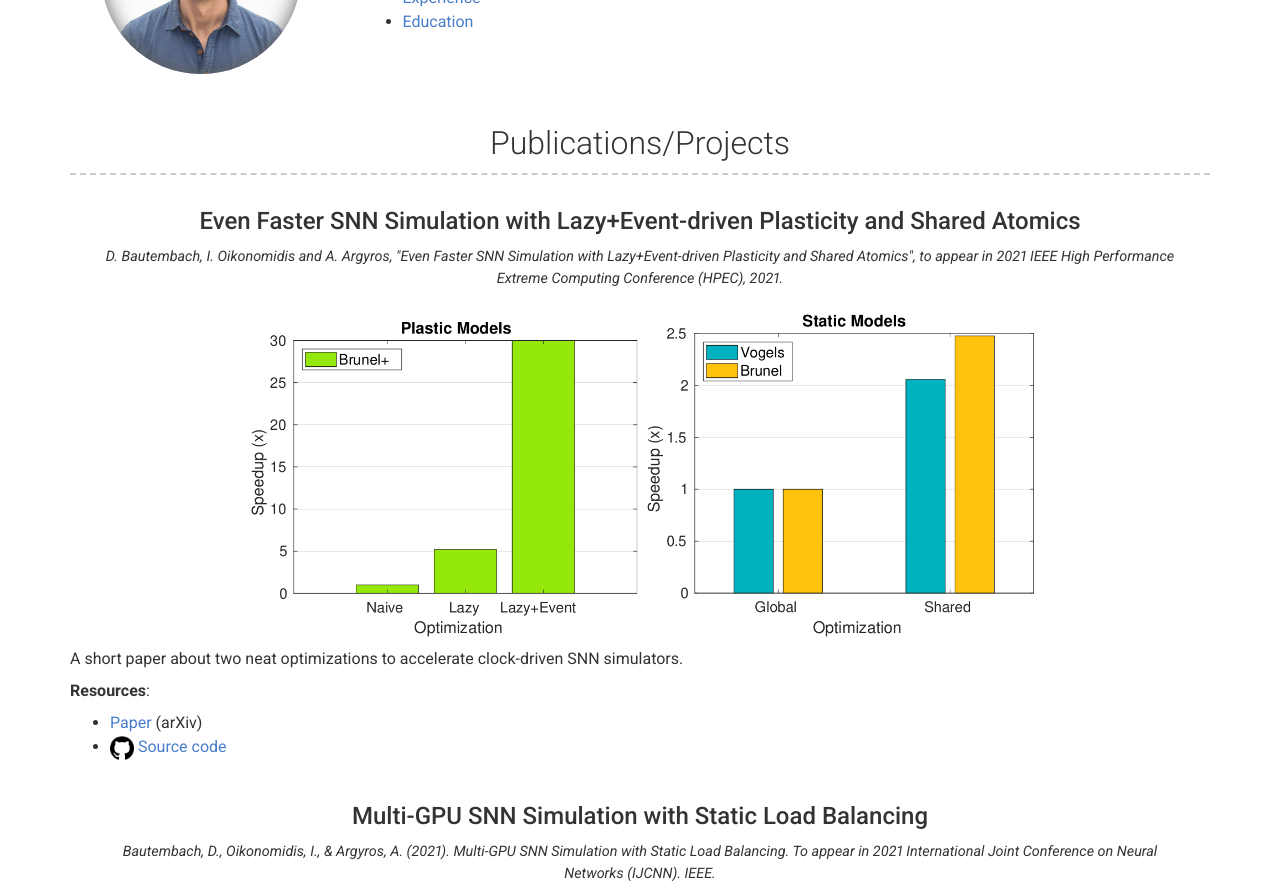
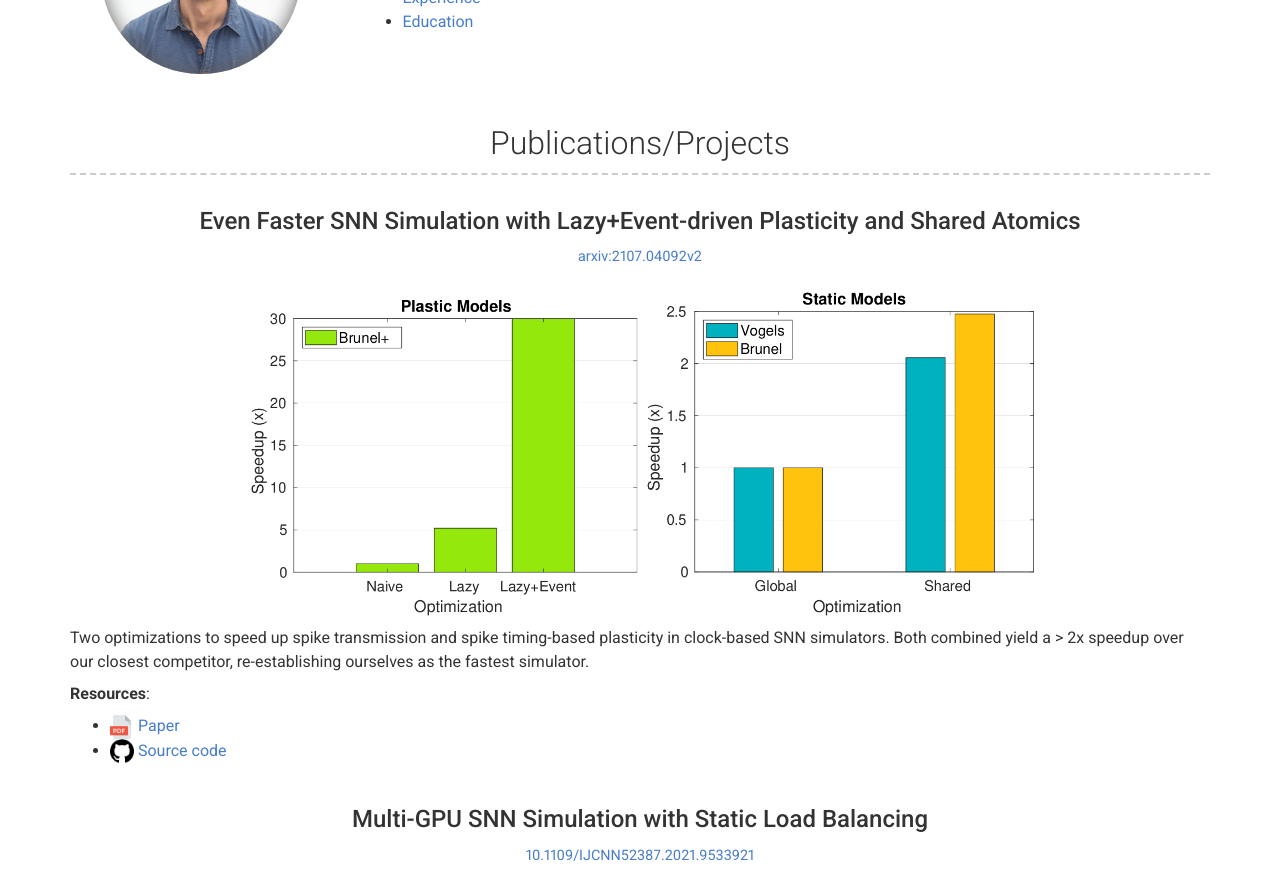
Before and after one commit to denniskb/denniskb.github.io, a Jekyll site: the page built from index.md, in a window 1280 px wide, cut to the strip 430-1311 px from the top of the page. Built offline with Jekyll 4.4.1, drawn with Linux system fonts in a browser that asks for light colours; nearby versions of some CDN libraries; some of the changed text lies outside the part shown.

Commit message:
Update links

```diff
--- a/_data/projects.yml
+++ b/_data/projects.yml
@@ -7,22 +7,20 @@
 #  description: | # this will include new lines to allow paragraphs
 #    I started this project as a way if learning <mark>React</mark> and it has since grown into a fully fledged app. I have learned many skills through this and been I'm very proud of having this in my portfolio. If you don't have a project as awesome as this I would advise you make one.
 - layout: top-middle
-  name: <a name="hpec21" href="#"></a>Even Faster SNN Simulation with Lazy+Event-driven Plasticity and Shared Atomics
-  quote: >
-    D. Bautembach, I. Oikonomidis and A. Argyros, "Even Faster SNN Simulation with Lazy+Event-driven Plasticity and Shared Atomics", to appear in 2021 IEEE High Performance Extreme Computing Conference (HPEC), 2021.
+  name: <a name="hpec2021" href="#"></a>Even Faster SNN Simulation with Lazy+Event-driven Plasticity and Shared Atomics
+  quote: <a href="https://arxiv.org/abs/2107.04092v2">arxiv:2107.04092v2</a>
   description: | # this will include new lines to allow paragraphs
     <img style="display:block; margin:0 auto; width:800px;" src="images/hpec21.png"/>
 
-    A short paper about two neat optimizations to accelerate clock-driven SNN simulators.
+    Two optimizations to speed up spike transmission and spike timing-based plasticity in clock-based SNN simulators. Both combined yield a > 2x speedup over our closest competitor, re-establishing ourselves as the fastest simulator.
 
     **Resources**:
-    - [Paper](https://arxiv.org/abs/2107.04092) (arXiv)
+    - <img class="icon" src="images/pdf.png"/> [Paper](https://drive.google.com/file/d/16gNt_U3hbAw0OV56bHO3eVs238x7g2IB/view?usp=sharing)
     - <img class="icon" src="images/git.png"/> [Source code](https://github.com/denniskb/spice/tree/gather)
 
 - layout: top-middle
-  name: <a name="multi-spice" href="#"></a>Multi-GPU SNN Simulation with Static Load Balancing
-  quote: >
-    Bautembach, D., Oikonomidis, I., & Argyros, A. (2021). Multi-GPU SNN Simulation with Static Load Balancing. To appear in 2021 International Joint Conference on Neural Networks (IJCNN). IEEE.
+  name: <a name="ijcnn2021" href="#"></a>Multi-GPU SNN Simulation with Static Load Balancing
+  quote: <a href="https://doi.org/10.1109/IJCNN52387.2021.9533921">10.1109/IJCNN52387.2021.9533921</a>
   description: | # this will include new lines to allow paragraphs
     <iframe width="560" height="315" src="https://www.youtube.com/embed/bXwnmT0zqUM" title="YouTube video player" frameborder="0" allow="accelerometer; autoplay; clipboard-write; encrypted-media; gyroscope; picture-in-picture" allowfullscreen></iframe>
 
@@ -33,13 +31,12 @@
     - No 3rd-party dependencies (except CUDA)
 
     **Resources**:
-    - <img class="icon" src="images/pdf.png"/> [Paper](https://drive.google.com/file/d/1YkB3tS34P-YIF9sSLdyCbPnxkM3T7uVZ/view?usp=sharing)
+    - <img class="icon" src="images/pdf.png"/> [Paper](https://drive.google.com/file/d/19gUwSEJ-4hYYDnUjttG37V1J2ZmS81Tt/view?usp=sharing)
     - <img class="icon" src="images/git.png"/> [Source code](https://github.com/denniskb/spice)
 
 - layout: top-middle
-  name: <a name="spice" href="#"></a>Faster and Simpler SNN Simulation with Work Queues
-  quote: >
-    Bautembach, D., Oikonomidis, I., Kyriazis, N., & Argyros, A. (2020, July). Faster and Simpler SNN Simulation with Work Queues. In 2020 International Joint Conference on Neural Networks (IJCNN) (pp. 1-8). IEEE.
+  name: <a name="ijcnn2020" href="#"></a>Faster and Simpler SNN Simulation with Work Queues
+  quote: <a href="https://doi.org/10.1109/IJCNN48605.2020.9206752">10.1109/IJCNN48605.2020.9206752</a>
   description: | # this will include new lines to allow paragraphs
     <iframe width="560" height="315" src="https://www.youtube.com/embed/A4GEVUXi5js" frameborder="0" allow="accelerometer; autoplay; encrypted-media; gyroscope; picture-in-picture" allowfullscreen></iframe>
 
@@ -50,13 +47,12 @@
     - does not involve any proprietary compilation steps or domain-specific languages.
 
     **Resources**:
-    - <img class="icon" src="images/pdf.png"/> [Paper](https://drive.google.com/file/d/1y2Pu1tabl3FJPcm37bpkAEJJ1P474Rwn/view?usp=sharing)
+    - <img class="icon" src="images/pdf.png"/> [Paper](https://drive.google.com/file/d/1VQy950BeyIn06DSEVHrjbcMSbYn-VQVv/view?usp=sharing)
     - <img class="icon" src="images/git.png"/> [Source code](https://github.com/denniskb/spice)
 
 - layout: top-middle
-  name: <a name="matcomp" href="#"></a>A Comparative Study of Matrix Completion and Recovery Techniques for Human Pose Estimation
-  quote: >
-    Bautembach, D., Oikonomidis, I., & Argyros, A. (2018, June). A Comparative Study of Matrix Completion and Recovery Techniques for Human Pose Estimation. In Proceedings of the 11th PErvasive Technologies Related to Assistive Environments Conference (pp. 23-30).
+  name: <a name="petra2018" href="#"></a>A Comparative Study of Matrix Completion and Recovery Techniques for Human Pose Estimation
+  quote: <a href="https://doi.org/10.3390/technologies6040097">10.3390/technologies6040097</a>
   description: | # this will include new lines to allow paragraphs
     <iframe width="560" height="315" src="https://www.youtube.com/embed/kqW4qFYzjug" frameborder="0" allow="accelerometer; autoplay; clipboard-write; encrypted-media; gyroscope; picture-in-picture" allowfullscreen></iframe>
     We estimate human poses by treating them as missing/incomplete rows in a "pose database" matrix and calculating missing entries via matrix completion.
@@ -65,8 +61,7 @@
 
 - layout: top-middle
   name: <a name="hdfusion" href="#"></a>Scalable Real-time Volumetric Surface Reconstruction
-  quote: >
-    Chen, J., Bautembach, D., & Izadi, S. (2013). Scalable real-time volumetric surface reconstruction. ACM Transactions on Graphics (ToG), 32(4), 1-16.
+  quote: <a href="https://doi.org/10.1145/2461912.2461940">10.1145/2461912.2461940</a>
   description: | # this will include new lines to allow paragraphs
     <iframe width="560" height="315" src="https://www.youtube.com/embed/RR2fhy35oaY" frameborder="0" allow="accelerometer; autoplay; encrypted-media; gyroscope; picture-in-picture" allowfullscreen></iframe>
 
@@ -76,7 +71,6 @@
 
     **Resources**:
     - <img class="icon" src="images/pdf.png"/> [Paper](https://drive.google.com/file/d/0B8mr2Y3MS0dgMzE2VGpzWHJPQ28/view?usp=sharing)
-    - <img class="icon" src="images/pp.png"/> [Siggraph slides](https://drive.google.com/file/d/0B8mr2Y3MS0dgZmd0R2I4UGFuQlU/view?usp=sharing)
 
 - layout: top-middle
   name: <a name="asvo" href="#"></a>Animated Sparse Voxel Octrees
--- a/_sass/modern-resume-theme.scss
+++ b/_sass/modern-resume-theme.scss
@@ -173,7 +173,7 @@
 
 p.quote {
   font-size: 0.9rem;
-  font-style: italic;
+  //font-style: italic;
   padding: 0.6rem 1.5rem;
   text-align: center;
 
```
